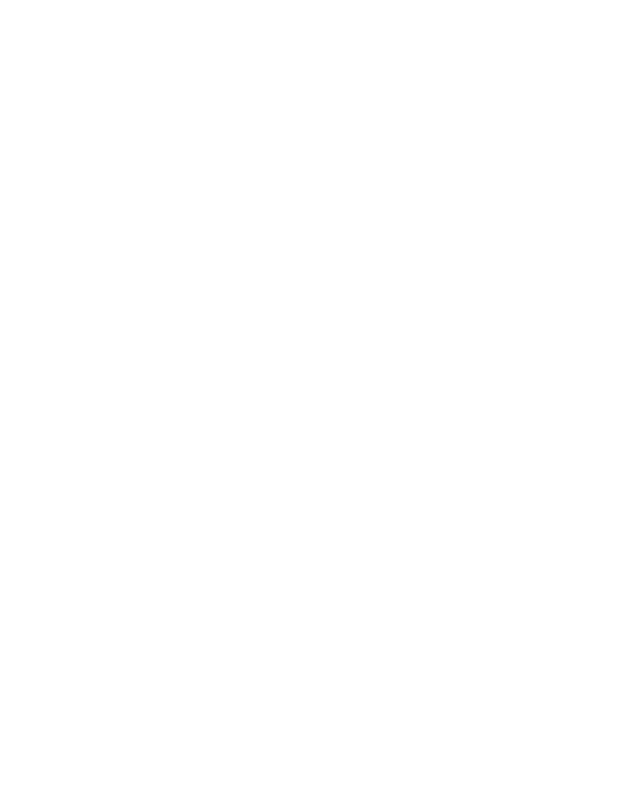
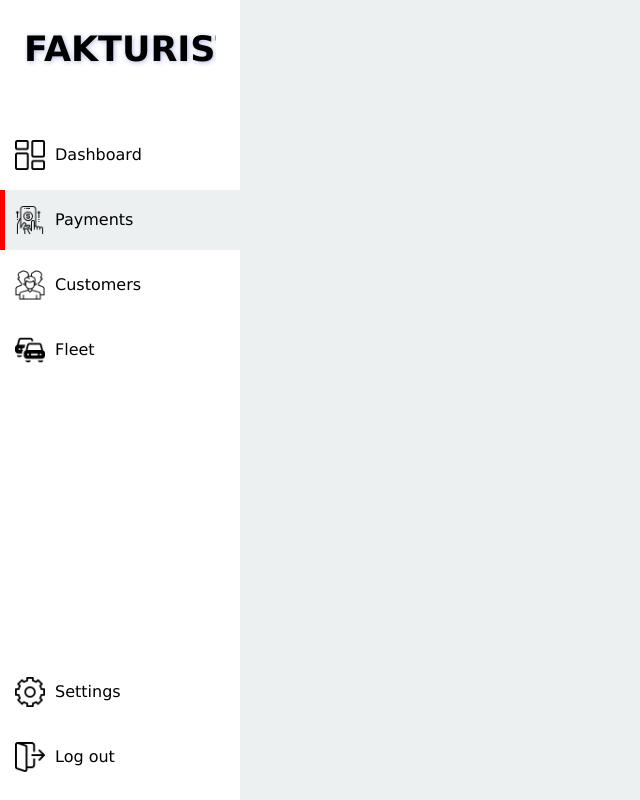
Before and after one commit to hamzic2019/Fakturist, a plain HTML site: page index.html in a window 1280 px wide. Shown: the whole page, without its empty margins (0-640 px from the left). Drawn offline with Linux system fonts and the light colour scheme.

Commit message:
basic design

```diff
--- a/index.css
+++ b/index.css
@@ -0,0 +1,146 @@
+* {
+    padding: 0;
+    margin: 0;
+    box-sizing: border-box;
+    overflow: hidden;
+    font-family: Verdana, Geneva, Tahoma, sans-serif;
+    font-size: 100;
+}
+
+body {
+    height: 100vh;
+    width: 75%;
+    background-color: #ecf0f1;
+}
+
+.side-menu {
+    height: 100vh;
+    width: 25%;
+    background-color:white;
+    color:white;
+
+    padding:5px 2.5%;
+    position:relative;
+}
+
+
+.side-menu h1 {
+    position: relative;
+    top:3%;
+    text-align: center;
+    color:black;
+    font-size: 35px;
+    text-shadow: 1px 1px 5px rgba(23, 48, 169, 0.329);
+}
+
+.side-menu .upper-side-menu {
+    background-color: white;
+    top:15%;
+    left:0%;
+    width: 100%;
+    position: absolute;
+}
+
+.side-menu .upper-side-menu p {
+    background-color: rgba(255, 255, 255, 0);
+    padding:15px 10px;
+    margin: 5px 0px;
+    line-height: 30px;
+    font-size:16px;
+    cursor: pointer;
+    border-left:5px solid rgba(255, 0, 0, 0);
+    color:black;
+}
+
+.upper-side-menu p::before {
+    content: " ";
+    display: block;
+    background-size: 30px;
+    width: 40px;
+    height:30px;
+    float: left;
+    margin: 0 0px 0 0;
+    color:white;
+}
+
+.upper-side-menu p:hover {
+    background-color:rgba(127, 255, 212, 0.307);
+    border-left:5px solid red
+}
+
+.dashboard::before {
+    background: url("./assets/dashboard.png") no-repeat;
+}
+
+.payments::before {
+    background: url("./assets/operation.png") no-repeat;
+}
+
+.customers::before {
+    background: url("./assets/people.png") no-repeat;
+}
+
+.fleet::before {
+    background: url("./assets/traffic.png") no-repeat;
+}
+
+
+
+/* DOLE */
+
+.side-menu .lower-side-menu {
+    background-color:rgba(255, 255, 255, 0);
+    bottom:1%;
+    left:0%;
+    width: 100%;
+    position: absolute;
+}
+
+.side-menu .lower-side-menu p {
+    background-color: rgba(165, 42, 42, 0);
+    padding:15px 10px;
+    margin: 5px 0px;
+    line-height: 30px;
+    font-size:16px;
+    cursor: pointer;
+    border-left:5px solid rgba(255, 0, 0, 0);
+    color:black;
+}
+
+.side-menu .lower-side-menu p:hover {
+    background-color:rgba(127, 255, 212, 0.307);
+    border-left:5px solid rgba(255, 0, 0, 1);
+}
+
+.settings::before {
+    content: " ";
+    display: block;
+    background: url("./assets/settings.png") no-repeat;
+    background-size: 30px;
+    width: 40px;
+    height:30px;
+    float: left;
+    margin: 0 0px 0 0;
+    color:white;
+}
+
+
+.logout::before {
+    content: " ";
+    display: block;
+    background: url("./assets/logout.png") no-repeat;
+    background-size: 30px;
+    width: 40px;
+    height:30px;
+    float: left;
+    margin: 0 0px 0 0;
+    color:white;
+}
+
+
+/* GORNJI DIO */
+
+.active {
+    background-color:#ecf0f1!important;
+    border-left:5px solid rgba(255, 0, 0, 1)!important;
+}
--- a/index.html
+++ b/index.html
@@ -9,8 +9,18 @@
 </head>
 <body>
 
-    <div>
-
+    <div class="side-menu">
+        <h1>FAKTURIST</h1>
+        <div class="upper-side-menu">
+            <p class="dashboard">Dashboard</p>
+            <p class="payments active">Payments</p>
+            <p class="customers">Customers</p>
+            <p class="fleet">Fleet</p>
+        </div>
+        <div class="lower-side-menu">
+            <p class="settings">Settings</p>
+            <p class="logout""">Log out</p>
+        </div>
     </div>
 
     <script src="./index.js"></script>
```
Also changed, not shown: assets/dashboard.png (added), assets/logout.png (added), assets/operation.png (added), assets/people.png (added), assets/settings.png (added), assets/traffic.png (added).
